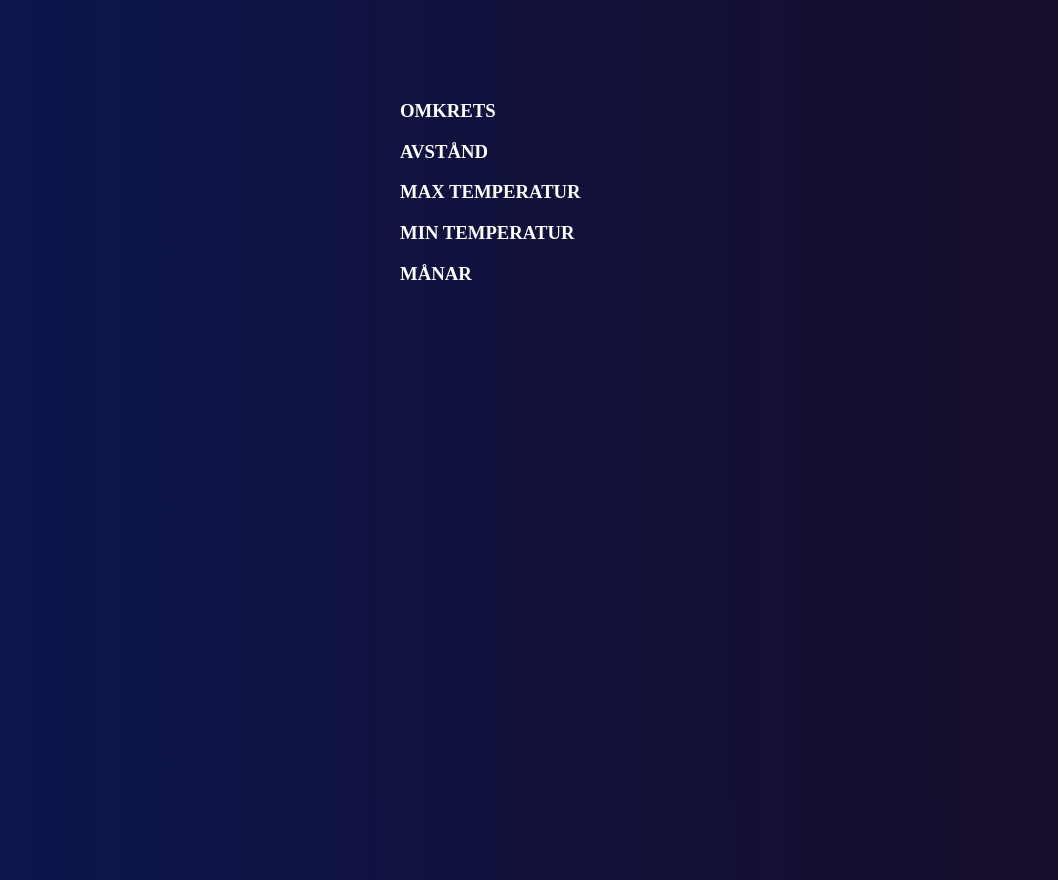
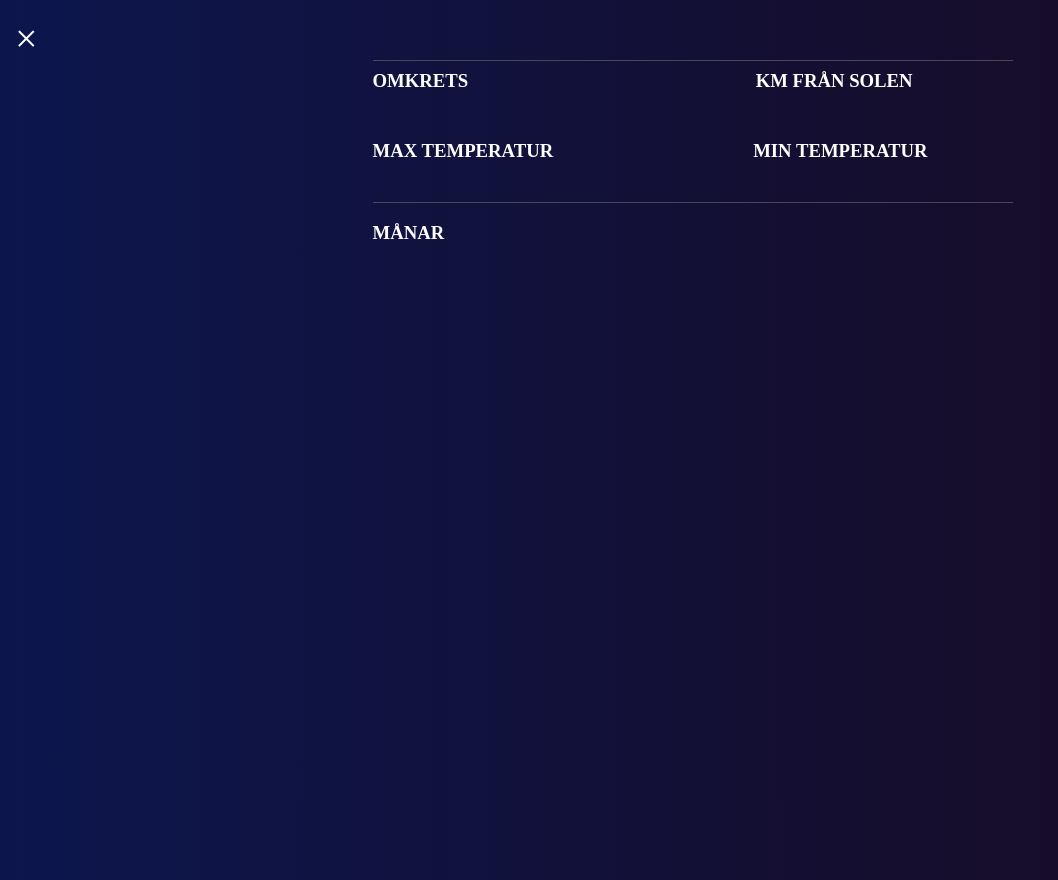
Before and after one commit to Diana-Lindberg/Solaris, a plain HTML site: page index.html in a window 1280 px wide. Both pictures are taken after a click on the element 132 px from the left and 365 px from the top of the page. Shown: the top 880 px of the page, without its empty margins (0-1058 px from the left). Drawn offline with Linux system fonts and the light colour scheme; no server answers; a web font is replaced by a local one.

Commit message:
Minor design changes
Fixed the design a bit

```diff
--- a/index.html
+++ b/index.html
@@ -3,8 +3,15 @@
 <head>
     <meta charset="UTF-8">
     <meta name="viewport" content="width=device-width, initial-scale=1.0">
+    <link rel="preconnect" href="https://fonts.googleapis.com">
+<link rel="preconnect" href="https://fonts.gstatic.com" crossorigin>
+<link href="https://fonts.googleapis.com/css2?family=Aguafina+Script&family=IM+Fell+English+SC&family=MedievalSharp&family=Secular+One&display=swap" rel="stylesheet">
+<link rel="preconnect" href="https://fonts.googleapis.com">
+<link rel="preconnect" href="https://fonts.gstatic.com" crossorigin>
+<link href="https://fonts.googleapis.com/css2?family=Aguafina+Script&family=IM+Fell+English+SC&family=MedievalSharp&family=Roboto+Condensed:wght@100&family=Secular+One&display=swap" rel="stylesheet">
+
     <link rel="stylesheet" href="style.css">
-    <title>Document</title>
+    <title>SOLARIS</title>
 </head>
 <body>
     <section class="main__header">
@@ -13,27 +20,42 @@
         </section>
 
         <section id="overlay">
+            <div class="closeOverlay">&times;</div>
             <article class="info__frame">
-            <div>
+
+            <div class="info__section">
                 <h1 class="name"></h1>
                 <h2 class="latinName"></h2>
                 <p class="desc"></p>
             </div>
-            <div>
+
+            <div class="details__section">
+                <div class="item">
                 <h3>OMKRETS</h3>
-                <p class="circumference"></p>
+                <p class="circumference" style=" font-family: Roboto Condensed"></p>
+            </div>
 
-                <h3>AVSTÅND</h3>
-                <p class="distance"></p>
+            <div class="item">
+                <h3>KM FRÅN SOLEN</h3>
+                <p class="distance" style=" font-family: Roboto Condensed"></p>
+            </div>
+            </div>
 
-                <h3>MAX TEMPERATUR</h3>
-                <p class="tempDay"></p>
+            <div class="temperature__section">
+                <div class="temperature__item">
+                    <h3>MAX TEMPERATUR</h3>
+                    <p class="tempDay" style="font-family: Roboto Condensed"></p>
+                </div>
 
-                <h3>MIN TEMPERATUR</h3>
-                <p class="tempNight"></p>
+                <div class="temperature__item">
+                    <h3>MIN TEMPERATUR</h3>
+                    <p class="tempNight" style=" font-family: Roboto Condensed"></p>
+                </div>
             </div>
+                <div>
                 <h3>MÅNAR</h3>
-                <p class="moons"></p>
+                <p class="moons" style="font-family: Roboto Condensed;  word-wrap: break-word;"></p>
+            </div>
             </article>
         </section>
 
--- a/script.js
+++ b/script.js
@@ -1,5 +1,6 @@
 const openOverlay = document.querySelectorAll(".openOverlay");
-const overlay = document.querySelector("#overlay")
+const overlay = document.querySelector("#overlay");
+const closeOverlay = document.querySelector(".closeOverlay");
 let data;
 let planets;
 
@@ -16,24 +17,29 @@ async function getPlanets() {
   } catch (error) {
       console.error("Error fetching planet data:", error);
   }
-}
+};
 
  getPlanets();
 
 
  openOverlay.forEach((openOverlay, i) => {
-    openOverlay.addEventListener('click', async function () {
-        document.querySelector('#overlay').classList.toggle('show');
+    openOverlay.addEventListener("click", async function () {
+        document.querySelector('#overlay').classList.toggle("show");
 
       console.log(i);
 
         document.querySelector(".name").innerText = data.bodies[i].name;
         document.querySelector(".latinName").innerText = data.bodies[i].latinName;
         document.querySelector(".desc").innerText = data.bodies[i].desc;
-        document.querySelector(".circumference").innerText = data.bodies[i].circumference;
-        document.querySelector(".distance").innerText = data.bodies[i].distance;
-        document.querySelector(".tempDay").innerText = data.bodies[i].temp.day;
-        document.querySelector(".tempNight").innerText = data.bodies[i].temp.night;
+        document.querySelector(".circumference").innerText = data.bodies[i].circumference + " km";
+        document.querySelector(".distance").innerText = data.bodies[i].distance + " km";
+        document.querySelector(".tempDay").innerText = data.bodies[i].temp.day + " C";
+        document.querySelector(".tempNight").innerText = data.bodies[i].temp.night + " C";
         document.querySelector(".moons").innerText = data.bodies[i].moons;
     });
   });
+
+closeOverlay.addEventListener("click", () =>{
+  document.querySelector("#overlay").classList.toggle("show");
+  console.log("du har klickat")
+});
--- a/style.css
+++ b/style.css
@@ -48,6 +48,7 @@ gap: 16px;
     display: flex;
     justify-content: space-evenly;
     align-items: center;
+    cursor: pointer;
 }
 
 #overlay{
@@ -65,19 +66,84 @@ gap: 16px;
     display: flex;
 }
 
-.info__frame{
-width: 50vw;
-height: 90vh;
-margin-top: 80px;
-margin-left: 400px;
-gap: 32px;
-/* border: 5px solid white; */
+.closeOverlay{
+    font-size: 40px;
+    cursor: pointer;
+    margin: 15px;
     color: white;
 }
 
+.info__frame{
+    width: 640px;
+    height: 682px;
+    top: 101px;
+    left: 400px;
+    gap: 32px;
+    margin-left: 25%;
+    color: white;
+}
 
-/*
-#planetData{
-    background-color: blue;
-    height: 500px;
-}  */
+.info__section{
+    border-bottom: 1px solid rgb(128, 128, 128, 0.5);
+}
+
+.name{
+    font-family: Secular One;
+    font-size: 60px;
+    font-weight: 400;
+    line-height: 10px;
+    letter-spacing: 0.09em;
+    text-align: left;
+    text-transform: uppercase;
+}
+
+.latinName{
+    font-family: Lora;
+    font-size: 24px;
+    font-weight: 400;
+    line-height: 30px;
+    letter-spacing: 0.6em;
+    text-align: left;
+    text-transform: uppercase;
+    color: #FFD029;
+}
+
+.desc{
+    font-family: Roboto Condensed;
+    font-size: 18px;
+    font-weight: 300px;
+    line-height: 28px;
+    letter-spacing: 0em;
+    text-align: left;
+    width: 640px;
+}
+
+.details__section {
+    display: flex;
+    gap: 32px;
+    text-align: left;
+    justify-content: space-between;
+}
+
+.item {
+    display: flex;
+    flex-direction: column;
+    margin-right: 100px;
+    line-height: 1px;
+
+}
+
+.temperature__section {
+    display: flex;
+    gap: 32px;
+    text-align: left;
+    border-bottom: 1px solid rgb(128, 128, 128, 0.5);
+    justify-content: space-between;
+}
+
+.temperature__item {
+    display: flex;
+    flex-direction: column;
+    margin-right: 85px;
+    line-height: 1px;
+}
```
Lines whose indentation alone changed are shown as unchanged.
